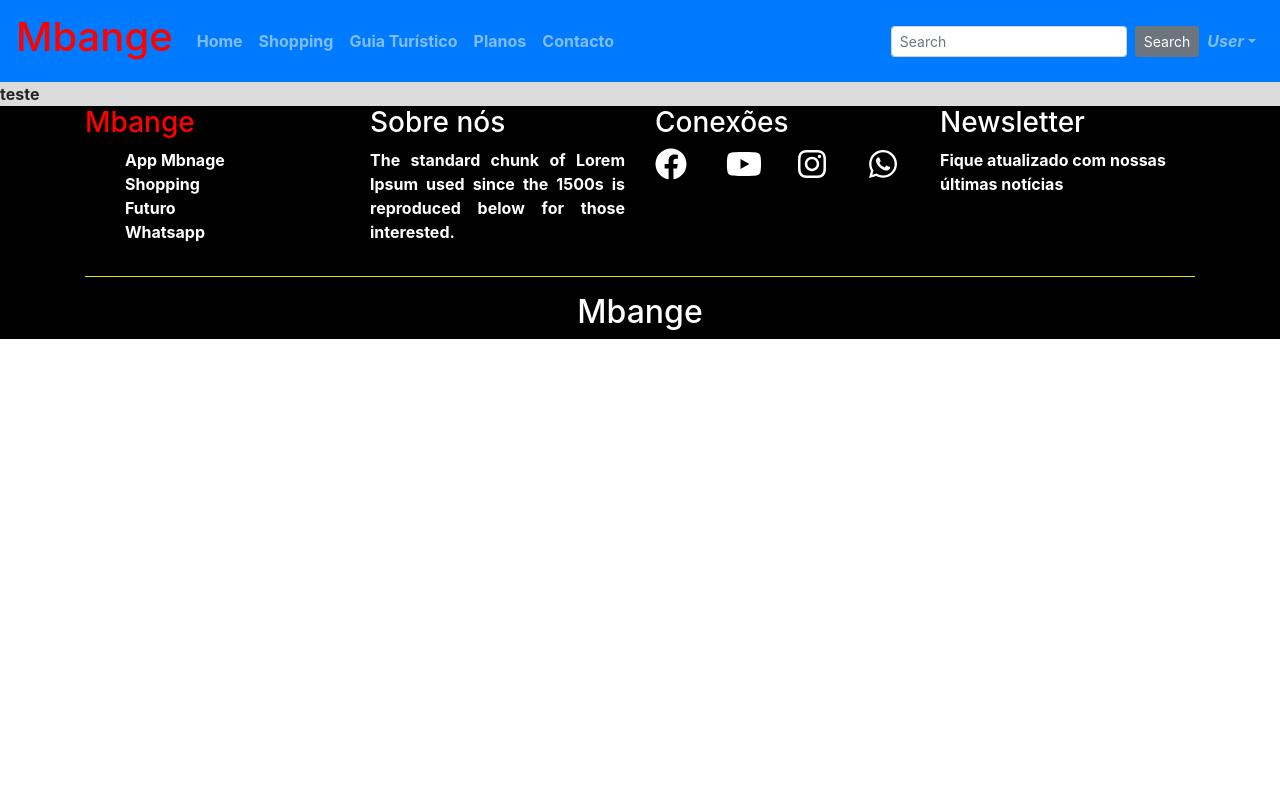
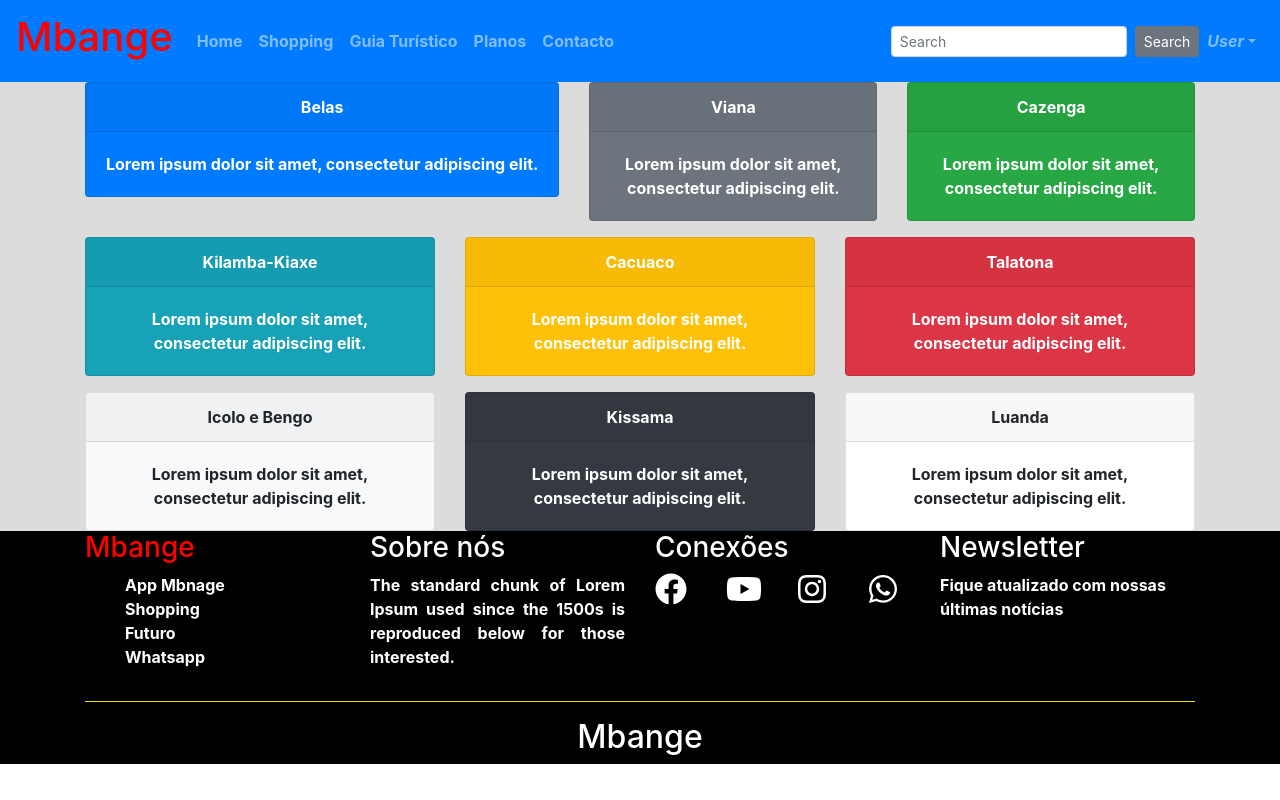
Before and after one commit to jflucamba/MbangeUISite, a Vue app: page /shoppingCounty in a window 1280 px wide. Built offline with nearby package versions, Linux system fonts and the light colour scheme.

Commit message:
fazendo requisição e publicar o projecto

```diff
--- a/package.json
+++ b/package.json
@@ -11,6 +11,7 @@
     "install:clean": "rm -rf node_modules/ && rm -rf package-lock.json && npm install && npm run dev"
   },
   "dependencies": {
+    "axios": "^0.21.1",
     "bootstrap": "^4.6.0",
     "bootstrap-vue": "^2.21.2",
     "core-js": "^3.6.5",
--- /dev/null
+++ b/src/services/config.js
@@ -0,0 +1,11 @@
+import axios from 'axios'
+
+
+
+
+
+
+
+export const http = axios.create({
+    baseURL: 'http://127.0.0.1:3333/plan/'
+})
--- /dev/null
+++ b/src/services/plans.js
@@ -0,0 +1,13 @@
+import {http} from './config'
+
+export default{
+
+    listAll: () => {
+        return http.get()
+    },
+
+    salvar: (plano) => {
+        return http.post(plano)
+    }
+
+}
--- a/src/views/plan.vue
+++ b/src/views/plan.vue
@@ -23,19 +23,8 @@
 
         <b-col col sm = "12">
 
-          <b-card-group deck >
-            <b-card bg-variant="primary" text-variant="white" header="Primary" class="text-center">
-              <b-card-text>
-                All the Lorem Ipsum generators on the Internet tend to repeat predefined chunks as necessary,
-                making this the first true generator on the Internet.
-                It uses a dictionary of over 200 Latin words,
-                combined with a handful of model sentence structures,
-                to generate Lorem Ipsum which looks reasonable.
+          <b-card-group deck>
 
-                <b-button href="#" variant="primary">Comprar plano</b-button>
-
-              </b-card-text>
-            </b-card>
             <b-card bg-variant="secondary" text-variant="white" header="Secondary" class="text-center">
               <b-card-text>
 
@@ -68,6 +57,25 @@
 
       </b-row>
 
+      <div>
+
+        <form @submit.prevent="salvar">
+          <labe>Nome</labe>
+          <input type="text" placeholder="Nome" v-model="plano.name"> <br>
+          <labe>Descrição</labe>
+          <input type="text" placeholder="Descrição" v-model="plano.description"> <br>
+          <labe>Preço</labe>
+          <input type="text" placeholder="Preço" v-model="plano.price"> <br>
+          <button class="waves-effect eaves-light btn-small">
+            Salvar
+          </button>
+
+        </form>
+      </div>
+
+
+
+
     </b-container>
 
   </div>
@@ -75,9 +83,51 @@
 
 
 <script>
+//import axios from 'axios';
+//import { response } from 'express';
+
+import plan from '../services/plans'
+//import { response } from 'express';
 export default {
 
+  data(){
+    return{
+      plano: {
+        name:'',
+        description:'',
+        price:''
+      },
+      planos: []
+    }
+  },
+
+  mounted(){
+
+
+    plan.listAll().then(
+      (resposta) => {
+
+        this.planos=resposta.data
+        console.log(this.planos)
+      })
+      .catch(error => {
+        console.log(error.resposta)
+      });
+  },
+  methods:{
+    salvar(){
+
+      plan.salvar(this.plano).then(resposta => {
+        alert("Salvo com sucesso!")
+        console.log(resposta)
+      })
+
+    }
+  }
+
+
 }
+
 </script>
 
 <style scoped>
--- a/src/views/shopping.vue
+++ b/src/views/shopping.vue
@@ -7,17 +7,27 @@
         <div>
           <b-card-group deck>
 
-            <a ><b-card bg-variant="primary" text-variant="white" header="Luanda" class="text-center">
+
+
+            <b-card bg-variant="primary" text-variant="white" header="Luanda" class="text-center" >
+              <b-link href="/shoppingCounty">
                 <b-card-text>Lorem ipsum dolor sit amet, consectetur adipiscing elit.</b-card-text>
-            </b-card></a>
-
-            <b-card bg-variant="secondary" text-variant="white" header="Benguela" class="text-center">
-              <b-card-text>Lorem ipsum dolor sit amet, consectetur adipiscing elit.</b-card-text>
+              </b-link>
             </b-card>
 
+
+            <b-card to="/shoppingCounty" bg-variant="secondary" text-variant="white" header="Benguela" class="text-center">
+              <b-link href="#foo">
+                <b-card-text>Lorem ipsum dolor sit amet, consectetur adipiscing elit.</b-card-text>
+              </b-link>
+            </b-card>
+
+
+            <a href="/shoppingCounty">
               <b-card bg-variant="success" text-variant="white" header="Malanje" class="text-center">
                 <b-card-text>Lorem ipsum dolor sit amet, consectetur adipiscing elit.</b-card-text>
               </b-card>
+            </a>
 
           </b-card-group>
         </div>
@@ -25,22 +35,32 @@
 
         <div class="mt-3">
           <b-card-group deck>
+
+            <a href="/shoppingCounty">
               <b-card bg-variant="info" text-variant="white" header="Huíla" class="text-center">
                 <b-card-text>Lorem ipsum dolor sit amet, consectetur adipiscing elit.</b-card-text>
               </b-card>
+            </a>
 
+            <a href="/shoppingCounty">
               <b-card bg-variant="warning" text-variant="white" header="Namibe" class="text-center">
                 <b-card-text>Lorem ipsum dolor sit amet, consectetur adipiscing elit.</b-card-text>
               </b-card>
+            </a>
 
+            <a href="/shoppingCounty">
               <b-card bg-variant="danger" text-variant="white" header="Huambo" class="text-center">
                 <b-card-text>Lorem ipsum dolor sit amet, consectetur adipiscing elit.</b-card-text>
               </b-card>
+            </a>
+
           </b-card-group>
         </div>
+
       <div class="mt-3">
         <b-card-group deck>
           <b-card bg-variant="light" header="Lunda-Norte" class="text-center">
+            /shoppingCounty
             <b-card-text>Lorem ipsum dolor sit amet, consectetur adipiscing elit.</b-card-text>
           </b-card>
 
@@ -51,6 +71,7 @@
           <b-card header="Bengo" class="text-center">
             <b-card-text>Lorem ipsum dolor sit amet, consectetur adipiscing elit.</b-card-text>
           </b-card>
+
         </b-card-group>
       </div>
 
--- a/src/views/shoppingCounty.vue
+++ b/src/views/shoppingCounty.vue
@@ -1,6 +1,62 @@
 <template>
     <div id="">
-        teste
+
+        <b-container>
+
+            <div>
+                <b-card-group deck>
+
+                    <a >
+                        <b-card bg-variant="primary" text-variant="white" header="Belas" class="text-center">
+                            <b-card-text>Lorem ipsum dolor sit amet, consectetur adipiscing elit.</b-card-text>
+                        </b-card>
+                    </a>
+
+                    <b-card bg-variant="secondary" text-variant="white" header="Viana" class="text-center">
+                      <b-card-text>Lorem ipsum dolor sit amet, consectetur adipiscing elit.</b-card-text>
+                    </b-card>
+
+                    <b-card bg-variant="success" text-variant="white" header="Cazenga" class="text-center">
+                      <b-card-text>Lorem ipsum dolor sit amet, consectetur adipiscing elit.</b-card-text>
+                    </b-card>
+
+                </b-card-group>
+            </div>
+
+            <div class="mt-3">
+                <b-card-group deck>
+                    <b-card bg-variant="info" text-variant="white" header="Kilamba-Kiaxe" class="text-center">
+                        <b-card-text>Lorem ipsum dolor sit amet, consectetur adipiscing elit.</b-card-text>
+                    </b-card>
+
+                    <b-card bg-variant="warning" text-variant="white" header="Cacuaco" class="text-center">
+                        <b-card-text>Lorem ipsum dolor sit amet, consectetur adipiscing elit.</b-card-text>
+                    </b-card>
+
+                    <b-card bg-variant="danger" text-variant="white" header="Talatona" class="text-center">
+                        <b-card-text>Lorem ipsum dolor sit amet, consectetur adipiscing elit.</b-card-text>
+                    </b-card>
+                </b-card-group>
+            </div>
+
+            <div class="mt-3">
+                <b-card-group deck>
+                    <b-card bg-variant="light" header="Icolo e Bengo" class="text-center">
+                        <b-card-text>Lorem ipsum dolor sit amet, consectetur adipiscing elit.</b-card-text>
+                    </b-card>
+
+                    <b-card bg-variant="dark" header="Kissama" text-variant="white" class="text-center">
+                        <b-card-text>Lorem ipsum dolor sit amet, consectetur adipiscing elit.</b-card-text>
+                    </b-card>
+
+                    <b-card header="Luanda" class="text-center">
+                        <b-card-text>Lorem ipsum dolor sit amet, consectetur adipiscing elit.</b-card-text>
+                    </b-card>
+                </b-card-group>
+            </div>
+
+      </b-container>
+
     </div>
 </template>
 
```
Also changed, not shown: src/server.js (+5 -5 lines), static.json (added, +7 -0 lines), src/views/store.vue (added), 1 other file (tests, documents, lock files or other folders). Lines whose indentation alone changed are shown as unchanged.
